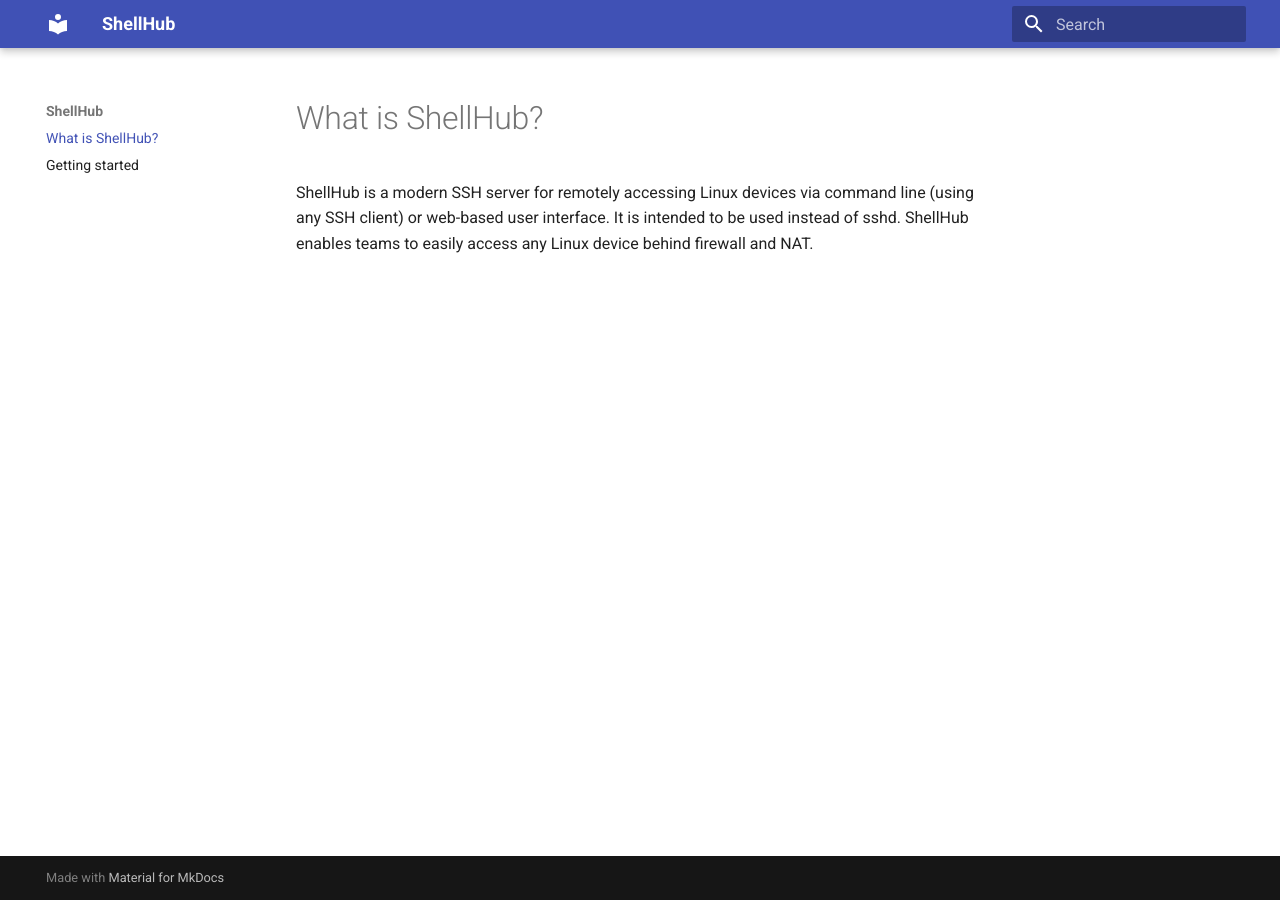
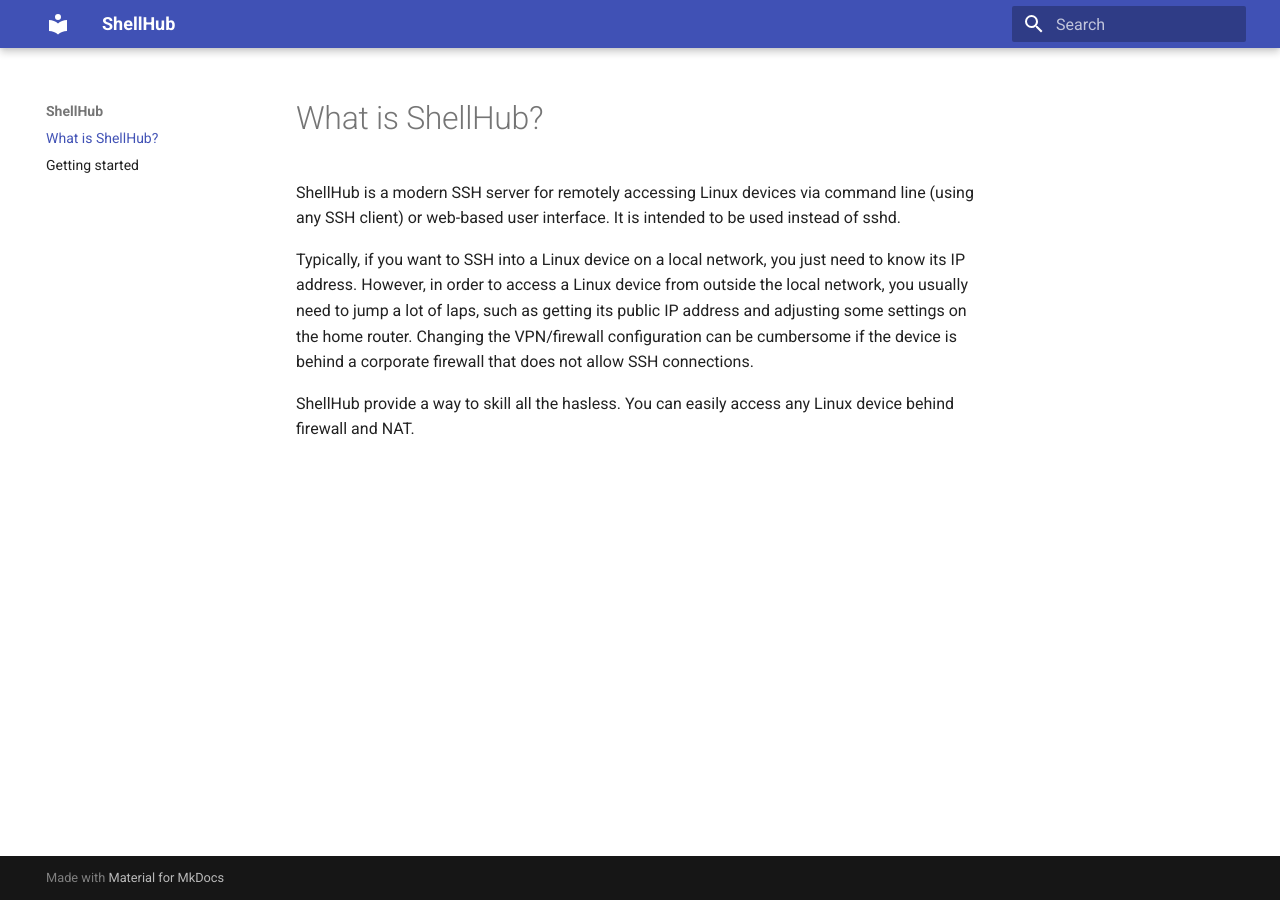
Before and after one commit to shellhub-io/shellhub-io.github.io, an MkDocs documentation site: the page built from docs/index.md, in a window 1280 px wide. Built offline with MkDocs 1.6.1 and Material for MkDocs 9.7.7, drawn with Linux system fonts in a browser that asks for light colours.

Commit message:
Docs updated

```diff
--- a/docs/index.md
+++ b/docs/index.md
@@ -1,4 +1,14 @@
 ShellHub is a modern SSH server for remotely accessing Linux devices
 via command line (using any SSH client) or web-based user interface.
-It is intended to be used instead of sshd. ShellHub enables teams to
-easily access any Linux device behind firewall and NAT.
+It is intended to be used instead of sshd.
+
+Typically, if you want to SSH into a Linux device on a local network,
+you just need to know its IP address.
+However, in order to access a Linux device from outside the local network,
+you usually need to jump a lot of laps, such as getting its public IP
+address and adjusting some settings on the home router.
+Changing the VPN/firewall configuration can be cumbersome if the device
+is behind a corporate firewall that does not allow SSH connections.
+
+ShellHub provide a way to skill all the hasless. You can easily access
+any Linux device behind firewall and NAT.
```
